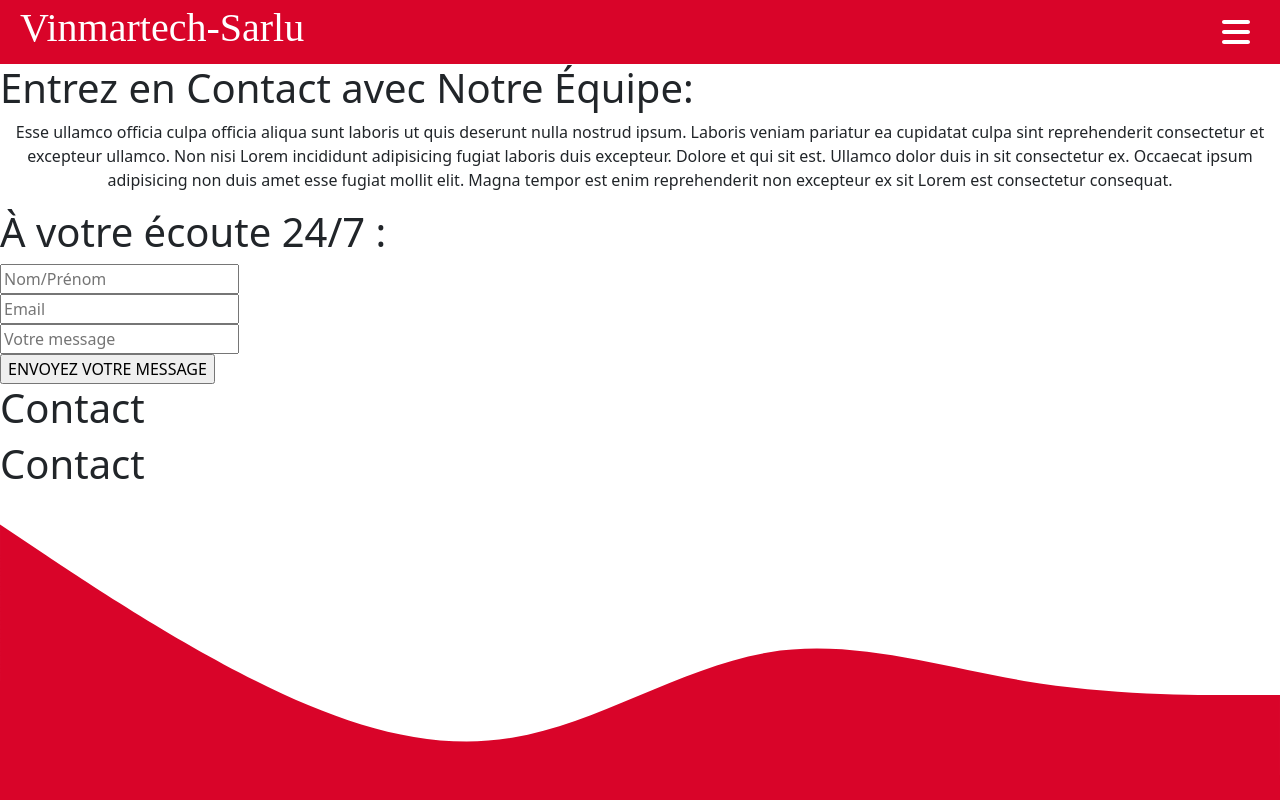
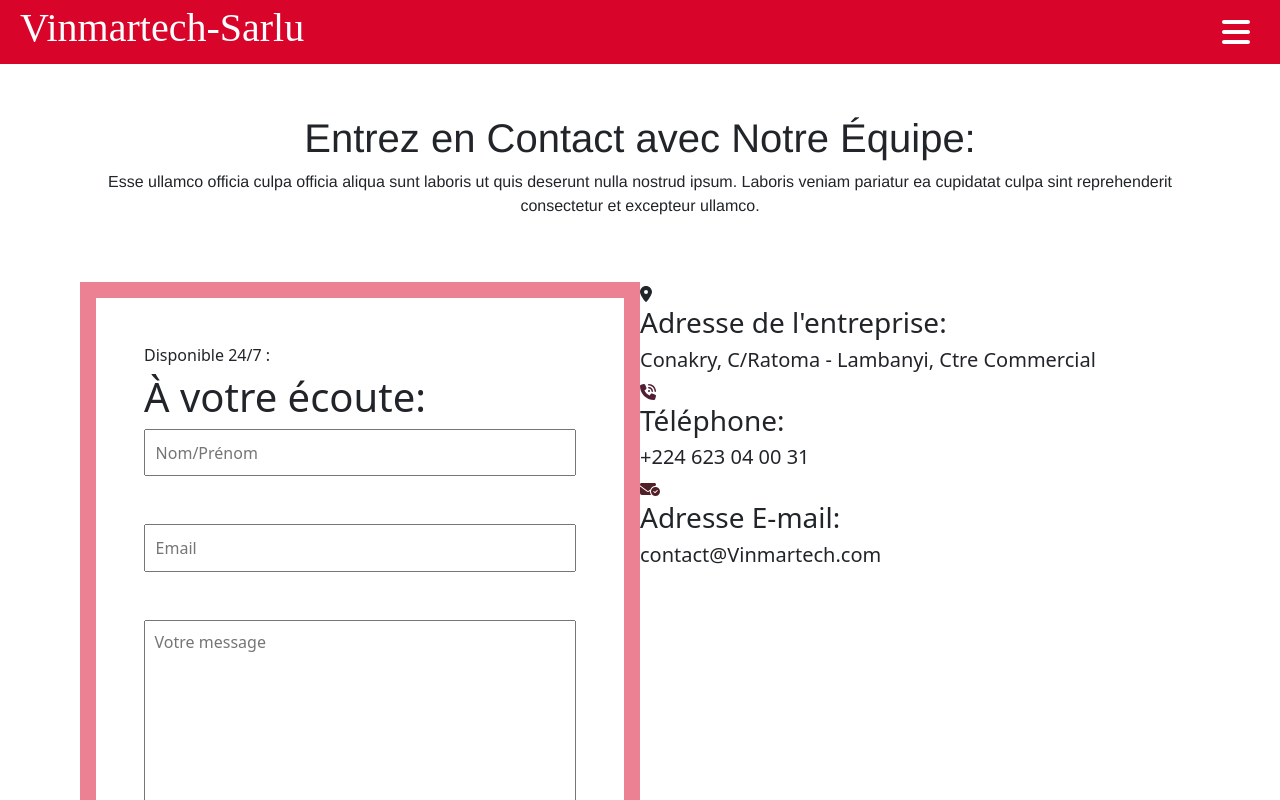
Before and after one commit to Alphonse-K/vinmartech, a React (Create React App) app: page /contact in a window 1280 px wide. Shown: the top 800 px of the page. Built offline with nearby package versions, Linux system fonts and the light colour scheme; a web font is replaced by a local one.

Commit message:
contact form updated

```diff
--- a/src/App.css
+++ b/src/App.css
@@ -739,6 +739,67 @@ ul li .link:hover::before {
 
 /**************************** HOME COMPONENT END ***************************************/
 
+
+/**************************** CONTACT COMPONENT START ***************************************/
+.contact-section {
+  padding-left: 2rem;
+  padding-right: 2rem;
+  margin-top: 50px;
+  margin-bottom: 50px;
+}
+
+.contact-section .contact-header {
+  text-align: center;
+  padding-left: 4rem;
+  padding-right: 4rem;
+  font-family: 'Franklin Gothic Medium', 'Arial Narrow', Arial, sans-serif;
+}
+
+.contact-header p {
+  text-align: center;
+}
+
+.contact-section .form {
+  display: flex;
+  padding-left: 3rem;
+  padding-right: 3rem;
+  margin-top: 4rem;
+}
+
+.contact-section .form .contact-form {
+  border: rgba(217, 4, 41, .5) solid 1rem;
+  width: 50%;
+  padding-top: 3rem;
+}
+
+.form .contact-form {
+ padding-left: 3rem;
+ padding-right: 3rem;
+}
+
+.form .contact-form input {
+  width: 100%;
+  padding: .6rem;
+  margin-bottom: 3rem;
+}
+
+.form .contact-form textarea {
+  width: 100%;
+  padding: .6rem;
+  min-height: 30vh;
+  margin-bottom: 3rem;
+}
+
+.form .contact-form input[type='submit'] {
+  background-color: rgb(217, 4, 41);
+  border-style: none;
+  color: white;
+  font-weight: 700;
+  border-radius: 20px;
+}
+/*********************** CONTACT COMPONENT END ***************************/
+
+
 /*********************** FOOTER START ***************************/
 
 .footerParent {
--- a/src/components/Contact.js
+++ b/src/components/Contact.js
@@ -2,6 +2,8 @@ import React from 'react';
 import Navbar from './Navbar';
 import Footer from './Footer';
 import BackToTop from './BackToTop';
+import { FontAwesomeIcon } from '@fortawesome/react-fontawesome';
+import { faEnvelopeCircleCheck, faLocationDot, faPhoneVolume } from '@fortawesome/free-solid-svg-icons';
 
 
 export default function Contact() {
@@ -16,20 +18,41 @@ export default function Contact() {
       <div className='contact-section'>
         <div className='contact-header'>
           <h1>Entrez en Contact avec Notre Équipe:</h1>
-          <p>Esse ullamco officia culpa officia aliqua sunt laboris ut quis deserunt nulla nostrud ipsum. Laboris veniam pariatur ea cupidatat culpa sint reprehenderit consectetur et excepteur ullamco. Non nisi Lorem incididunt adipisicing fugiat laboris duis excepteur. Dolore et qui sit est. Ullamco dolor duis in sit consectetur ex. Occaecat ipsum adipisicing non duis amet esse fugiat mollit elit. Magna tempor est enim reprehenderit non excepteur ex sit Lorem est consectetur consequat.</p>
+          <p>Esse ullamco officia culpa officia aliqua sunt laboris ut quis deserunt nulla nostrud ipsum. Laboris veniam pariatur ea cupidatat culpa sint reprehenderit consectetur et excepteur ullamco.</p>
         </div>
-        <h1>À votre écoute 24/7 :</h1>
         <div id='contact-quote' className='form'>
           <div className='contact-form'>
+            <h6>Disponible 24/7 :</h6>
+            <h1>À votre écoute:</h1>
             <form onSubmit={handleClick}>
               <input type='text' value='' placeholder='Nom/Prénom' onChange={handleClick}/><br />
               <input type='email' value='' placeholder='Email' onChange={handleClick}/><br />
-              <input type='textarea' value='' placeholder='Votre message' onChange={handleClick}/><br />
+              <textarea type='textarea' value='' placeholder='Votre message' onChange={handleClick}/><br />
               <input type='submit' value='ENVOYEZ VOTRE MESSAGE' />
             </form>
           </div>
           <div className='contact-address'>
-
+            <div className='contact-address-elem'>
+              <div>
+                <FontAwesomeIcon icon={faLocationDot} />
+                <h3>Adresse de l'entreprise:</h3>
+              </div>
+              <h5>Conakry, C/Ratoma - Lambanyi, Ctre Commercial</h5>
+            </div>
+            <div className='contact-address-elem'>
+              <div>
+                <FontAwesomeIcon icon={faPhoneVolume} style={{color: "#511f33",}} />
+                <h3>Téléphone:</h3>
+              </div>
+              <h5>+224 623 04 00 31</h5>
+            </div>
+            <div className='contact-address-elem'>
+              <div>
+                <FontAwesomeIcon icon={faEnvelopeCircleCheck} style={{color: "#511f26",}} />
+                <h3>Adresse E-mail:</h3>
+              </div>
+              <h5>contact@Vinmartech.com</h5>
+            </div>
           </div>
         </div>
       </div>
```
